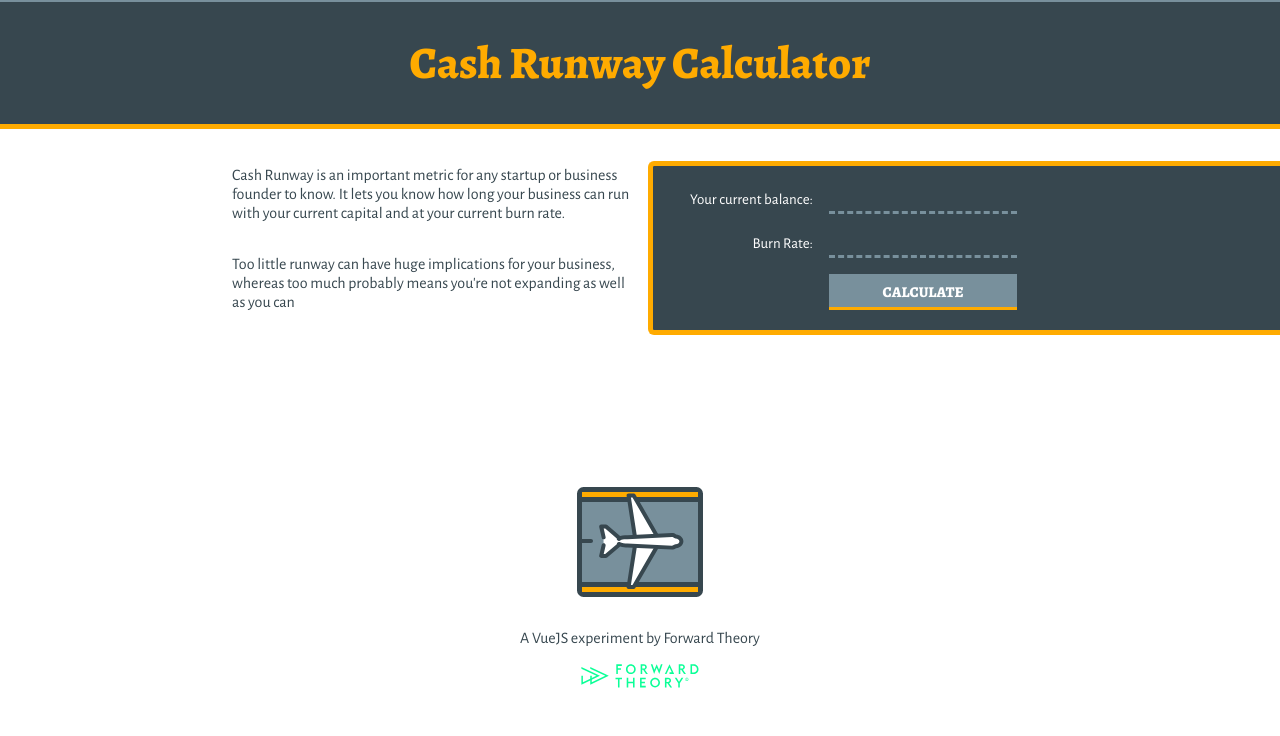
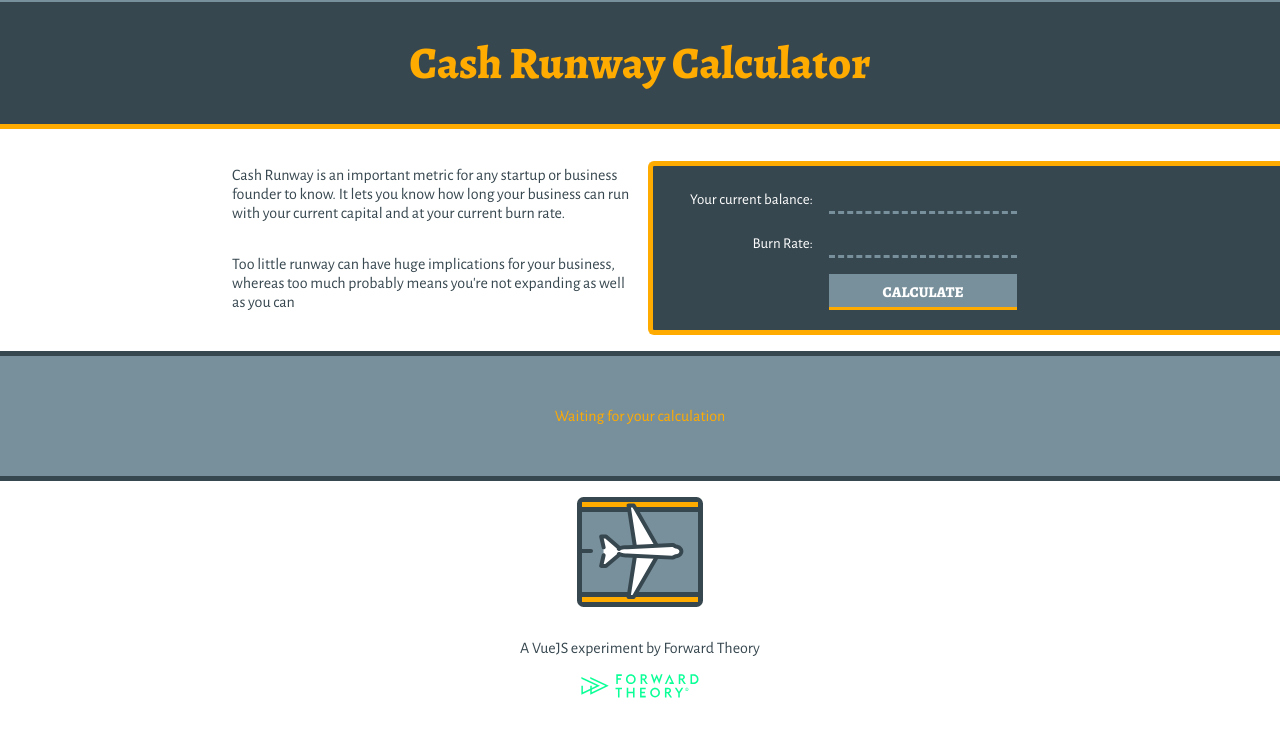
Before and after one commit to adamhughes86/cash-runway-calculator, a Vue app: page / in a window 1280 px wide. Shown: the top 736 px of the page. Built offline with nearby package versions, Linux system fonts and the light colour scheme.

Commit message:
Added default text

```diff
--- a/src/components/Results.vue
+++ b/src/components/Results.vue
@@ -2,6 +2,7 @@
   <section>
     <h2 v-if="displayResultsCheck === true">{{ runway }} months runway</h2>
     <h3 v-if="displayResultsCheck === true">{{ runwayEndDate }}</h3>
+    <p v-else class="waiting">Waiting for your calculation</p>
   </section>
 </template>
 
@@ -56,13 +57,20 @@ export default {
 
   section {
     grid-area: results;
+    display: flex;
+    flex-direction: column;
+    justify-content: center;
+    align-items: center;
     min-height: 120px;
     text-align: center;
+    background-color: $color-light;
+    border-top: 5px solid $color-dark;
+    border-bottom: 5px solid $color-dark;
   }
 
   h2 {
     margin: 16px 0 0;
-    color: $color-dark;
+    color: $color-accent;
     font-family: $font-heading;
     font-size: 34px;
     font-weight: 800;
@@ -70,8 +78,14 @@ export default {
 
   h3 {
     margin: 0 0 16px 0;
-    color: $color-dark;
+    color: $color-accent;
     font-family: $font-body;
     font-size: 24px;
   }
+
+  .waiting {
+    color: $color-accent;
+    font-family: $font-body;
+    font-size: 16px;
+  }
 </style>
```
